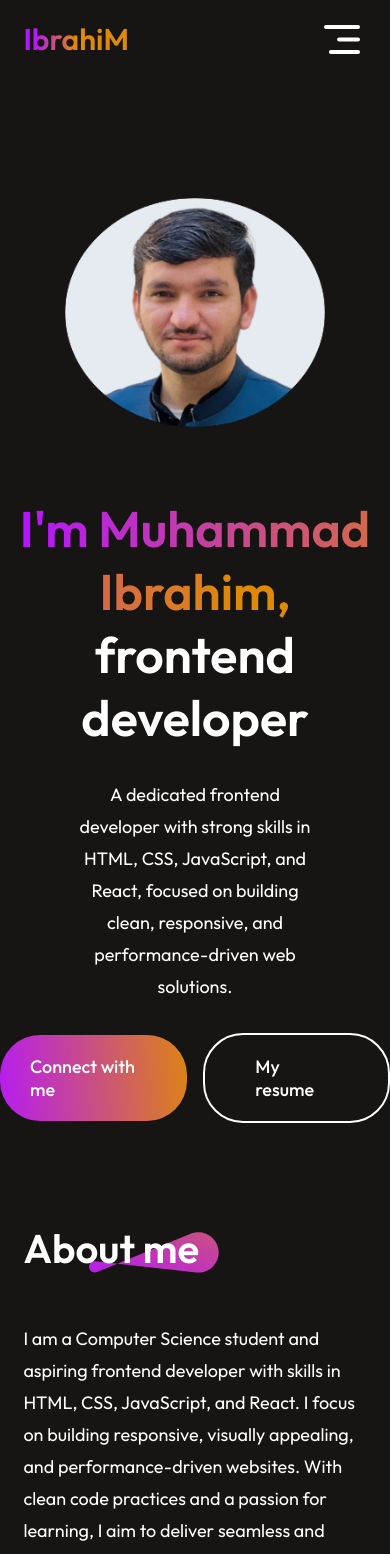
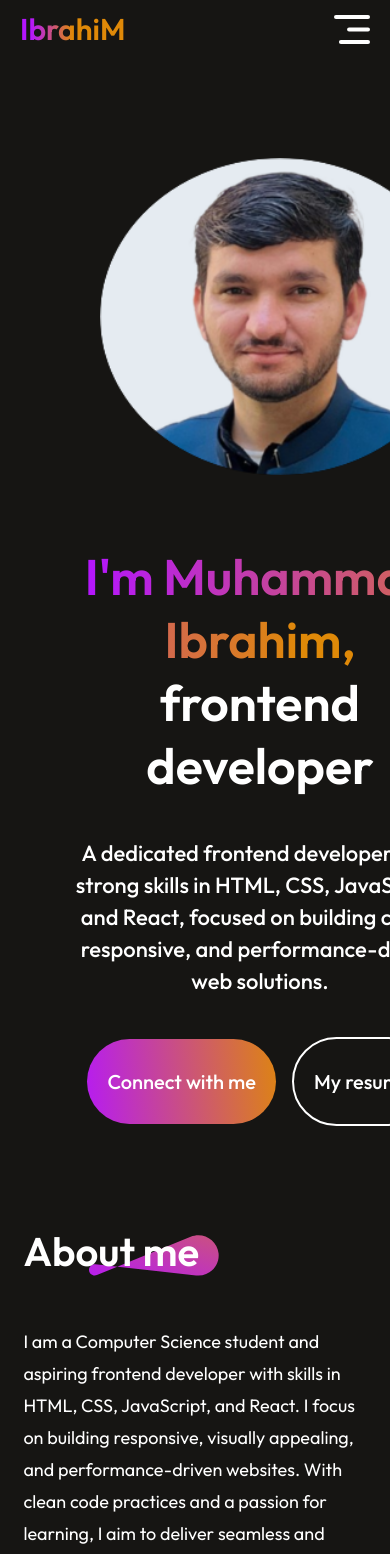
Before and after one commit to IbrahimKhan1034/my-portfolio, a React (Vite) app: page / in a window 390 px wide. Shown: the top 1554 px of the page. Built offline with nearby package versions, Linux system fonts and the light colour scheme.

Commit message:
made changes for small devices below 412

```diff
--- a/src/Components/Navbar/Hero/Hero.css
+++ b/src/Components/Navbar/Hero/Hero.css
@@ -1,34 +1,32 @@
-.hero{
+.hero {
   display: flex;
   align-items: center;
   flex-direction: column;
   gap: 20px;
 }
-.hero img{
+.hero img {
   margin-top: 50px;
 }
-.hero h1{
+.hero h1 {
   gap: 0;
   text-align: center;
   width: 70%;
   font-size: 70px;
   font-weight: 600;
-
 }
-.hero h1 span{
-
-    background: linear-gradient(270deg, #DF8908 10%, #B415FF 100%);
+.hero h1 span {
+  background: linear-gradient(270deg, #df8908 10%, #b415ff 100%);
   background-clip: text;
   -webkit-background-clip: text;
   -webkit-text-fill-color: transparent;
 }
-.hero p{
+.hero p {
   width: 50%;
   text-align: center;
   font-size: 18px;
   line-height: 30px;
 }
-.hero-action{
+.hero-action {
   display: flex;
   align-items: center;
   gap: 25px;
@@ -36,52 +34,66 @@
   font-weight: 400;
   margin-bottom: 50px;
 }
-.hero-connect{
+.hero-connect {
   padding: 20px 30px;
   border-radius: 40px;
-    background: linear-gradient(264deg, #DF8908 -5.09%, #B415FF 106.28%);
+  background: linear-gradient(264deg, #df8908 -5.09%, #b415ff 106.28%);
   cursor: pointer;
 }
-.hero-resume{
+.hero-resume {
   padding: 20px 45px;
   border-radius: 50px;
-    border: 2px solid #FFF;
+  border: 2px solid #fff;
   cursor: pointer;
 }
-.hero-connect:hover{
+.hero-connect:hover {
   border: 2px solid white;
 }
-.hero-resume:hover{
-    border-color: #B415FF;
+.hero-resume:hover {
+  border-color: #b415ff;
 }
-@media(max-width:768px){
-    .hero img{
-        margin-top: 120px;
-        width: 260px;
+@media (max-width: 768px) {
+  .hero img {
+    margin-top: 100px;
+    width: 360px;
+    height: auto;
+    margin-left: 170px;
   }
-    .hero h1{
+  .hero h1 {
     margin-top: 50px;
-        width: 90%;
+    width: 100%;
     font-size: 50px;
+    margin-left: 130px;
   }
-    .hero p{
-        width: 60%;
-        font-size: 18px;
+  .hero p {
+    width: 100%;
+    font-size: 22px;
+    font-weight: 500;
     line-height: 32px;
-        margin: 10px 0px;
+    margin: 20px 0px;
+    margin-left: 130px;
   }
-    .hero-action{
+  .hero-action {
     gap: 16px;
-        font-size: 18px;
+    font-size: 20px;
     font-weight: 500;
     margin-bottom: 50px;
+    margin-left: 130px;
   }
-    .hero-connect{
-        padding: 20px 30px;
-        border-radius: 40px;
+  .hero-connect {
+    display: inline-flex;
+    justify-content: center;
+    align-items: center;
+    white-space: nowrap;
+    padding: 30px 20px;
+    border-radius: 50px;
   }
-    .hero-resume{
-        padding: 20px 50px;
-        border-radius: 40px;
+  .hero-resume {
+    display: inline-flex;
+    justify-content: center;
+    align-items: center;
+    white-space: nowrap;
+    padding: 30px 20px;
+    border-radius: 50px;
   }
 }
--- a/src/Components/Navbar/Navbar.css
+++ b/src/Components/Navbar/Navbar.css
@@ -55,7 +55,7 @@
 }
 @media(max-width: 768px){
     .navbar{
-        margin: 20px 6%;
+        margin: 10px 20px;
     }
     .nav-connect{
         display: none;
@@ -63,7 +63,7 @@
     .nav-mob-open{
         display: block;
         position: fixed;
-        right: 30px;
+        right: 20px;
     }
     .nav-mob-close{
         display: block;
```
Also changed, not shown: src/index.css (line endings or trailing spaces). Lines whose indentation alone changed are shown as unchanged.
